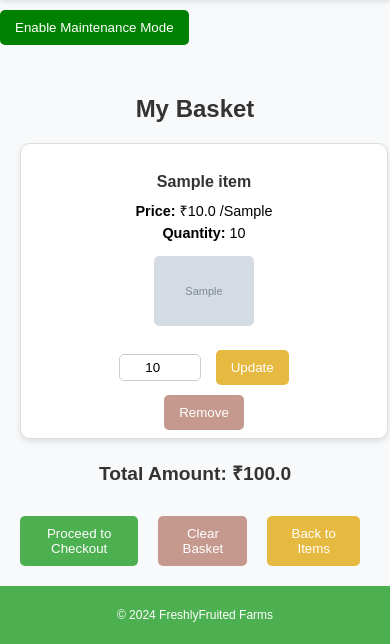
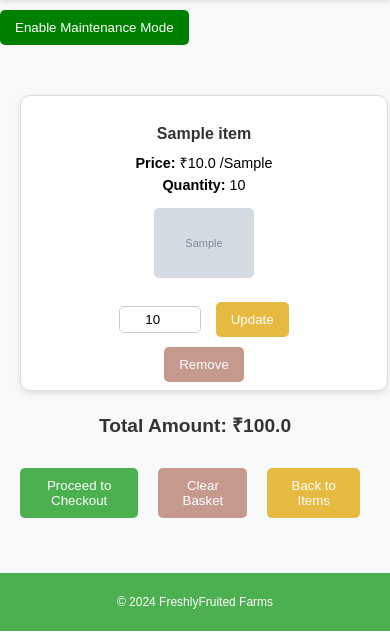
Before and after one commit to phaneendra218/Farm, a Flask app: page /basket in a window 390 px wide. Shown: the part 213-857 px from the top of the page. Run offline with Flask 3, Linux system fonts and the light colour scheme; the visitor is signed in with stand-in values (Sample User, id 1); tables that the repository leaves empty hold one stand-in row (values such as "Sample post"); grey boxes marked "Sample" are stand-in pictures.

Commit message:
Basket containers

```diff
--- a/static/css/styles.css
+++ b/static/css/styles.css
@@ -417,7 +417,7 @@ button:hover {
 @media (max-width: 768px) {
     .basket-container {
         grid-template-columns: repeat(auto-fit, minmax(200px, 1fr));
-        gap: 5px;
+        gap: 8px;
     }
 
     .basket-item-card img {
@@ -429,7 +429,7 @@ button:hover {
 @media (max-width: 480px) {
     .basket-container {
         grid-template-columns: repeat(auto-fit, minmax(150px, 1fr));
-        gap: 5px;
+        gap: 6px;
     }
 
     .basket-item-card {
--- a/templates/basket.html
+++ b/templates/basket.html
@@ -1,7 +1,7 @@
 {% extends "base.html" %}
 
 {% block content %}
-<h2 class="text-center" style="margin-top: 20px;">My Basket</h2>
+<!-- <h2 class="text-center" style="margin-top: 20px;">My Basket</h2> -->
 
 {% if basket_items %}
     <div class="basket-container">
```
